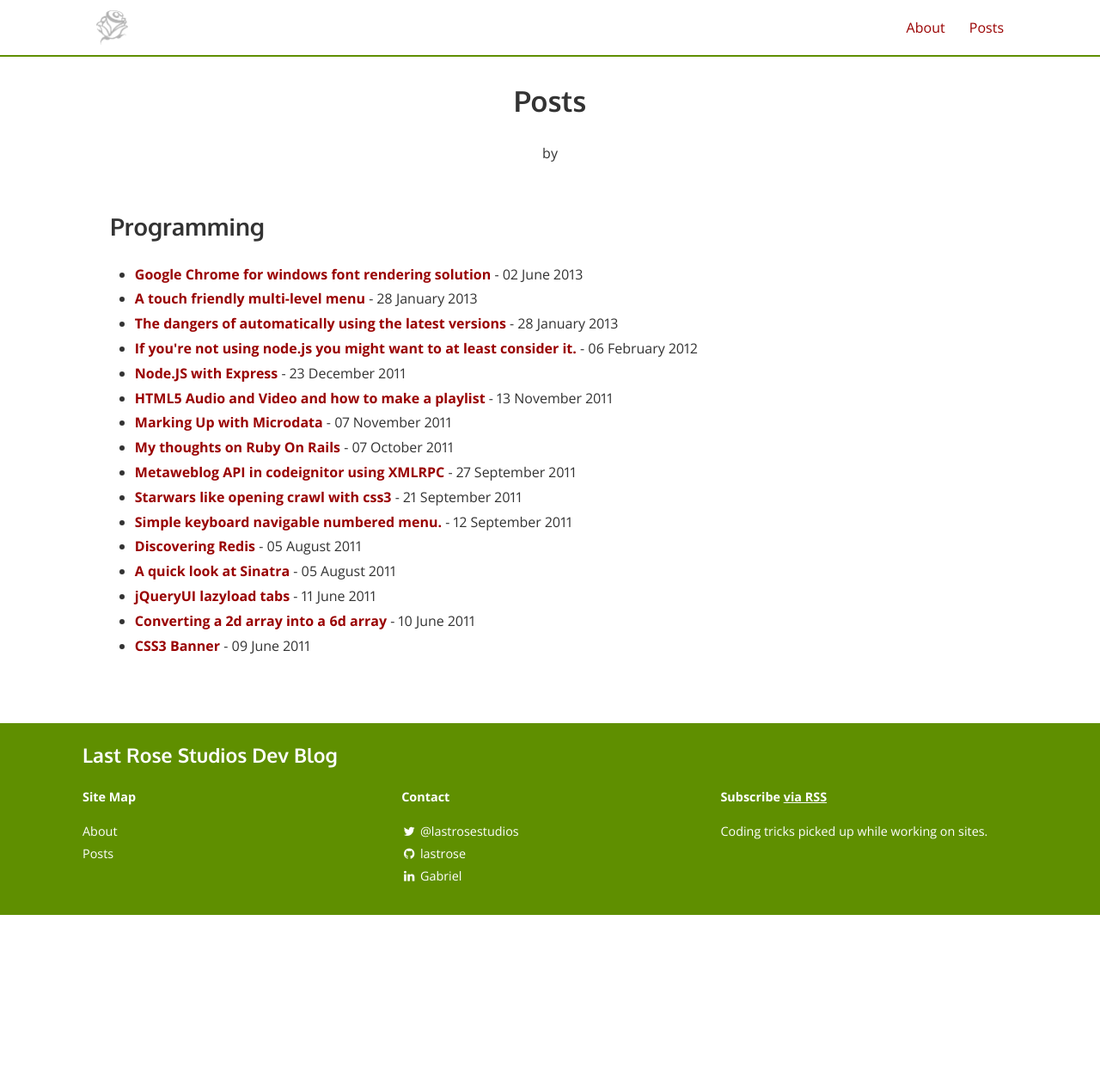
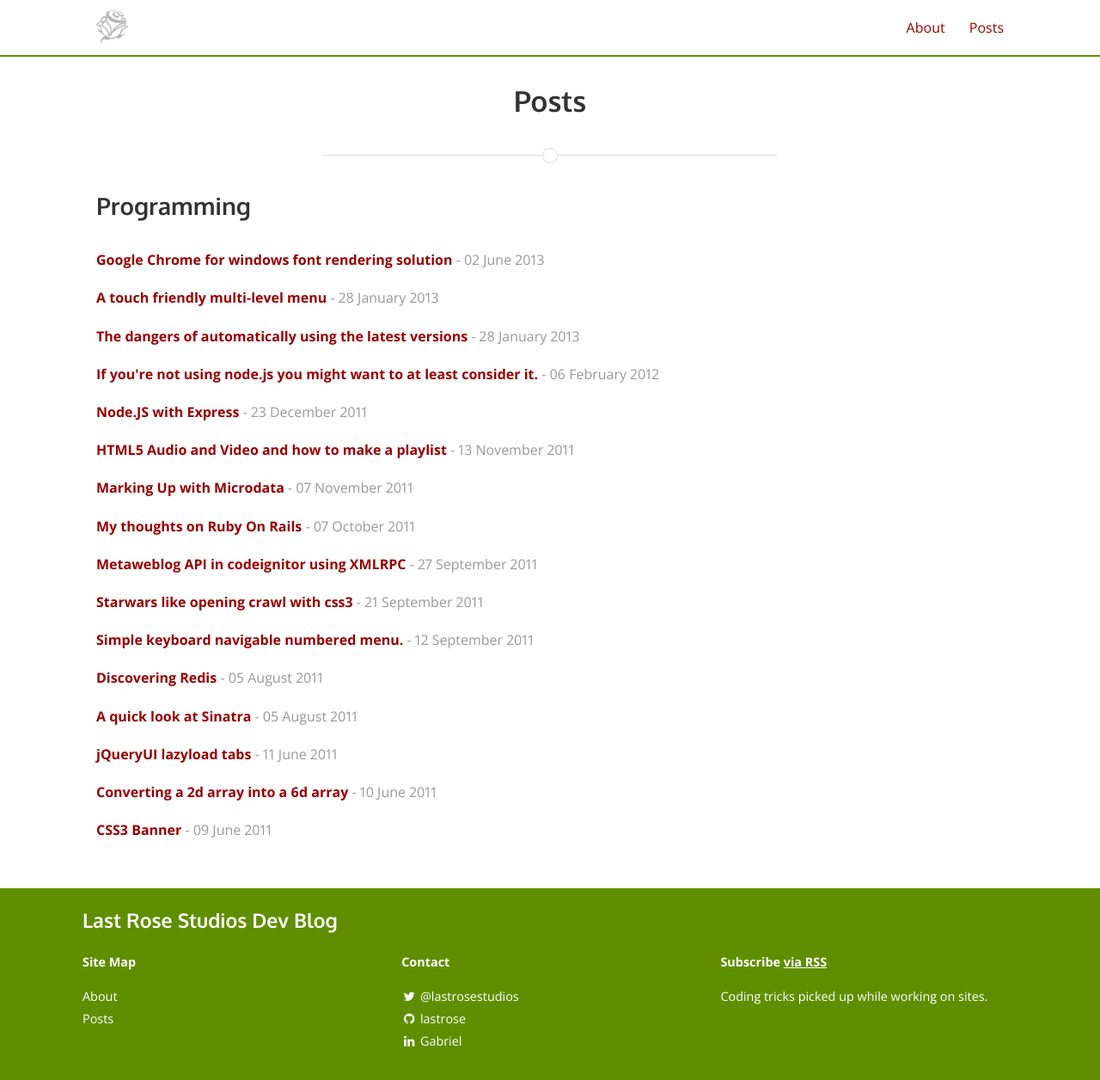
Before and after one commit to LastRose/lastrose.github.io, a Jekyll site: the page built from posts.html, in a window 1280 px wide. Shown: the whole page at 86% size. Built offline with Jekyll 4.4.1, drawn with Linux system fonts in a browser that asks for light colours; nearby versions of some CDN libraries; a style sheet for code colours, icons or effects is not loaded; before the commit the page ends 1064 px from its top, so only the background shows below that.

Commit message:
Fixing cover image

```diff
--- a/_layouts/page.html
+++ b/_layouts/page.html
@@ -4,17 +4,11 @@
 <div class="wrapper">
 <div class="page">
 
-<div class="scrim {% if page.cover %}has-cover{% endif %}">
-    <header class="post-header">
-      <h1 class="title">{{ page.title }}</h1>
-      <p class="info">by <strong>{{ page.author }}</strong></p>
-    </header>
-  </div>
-</div>
+  <header class="post-header">
+    <h1 class="post-title">{{ page.title }}</h1>
+  </header>
 
-<div class="wrapper">
-
-{% unless page.cover %} {% include page_divider.html %} {% endunless %}
+  {% include page_divider.html %}
 
   <article class="post-content">
     {{ content }}
```
Also changed, not shown: about.md (+1 -2 lines).
